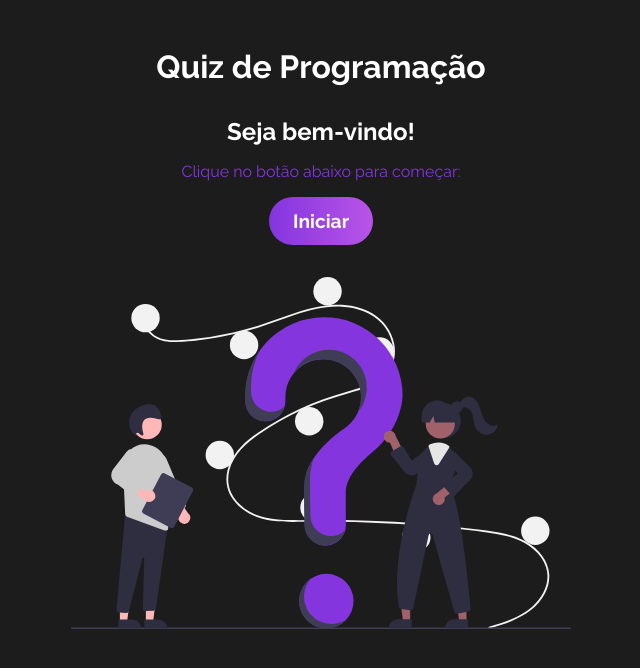
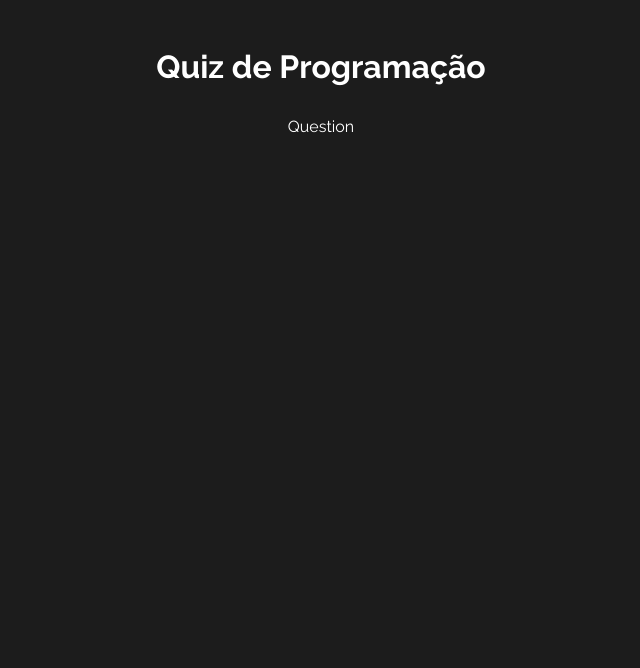
Before and after one commit to augusto0123/quiz-react, a React (Vite) app in the folder quiz/: page / in a window 1280 px wide. Both pictures are taken after a click on the button "Iniciar". Shown: the top 668 px of the page, without its empty margins (319-959 px from the left). Built offline with nearby package versions, Linux system fonts and the light colour scheme.

Commit message:
feat: alterando o estado do jogo

```diff
--- a/quiz/src/App.jsx
+++ b/quiz/src/App.jsx
@@ -1,15 +1,22 @@
 import { useState } from 'react'
+
+import { useContext } from 'react'
+import Welcome from './components/Welcome'
+import Question from './components/Question'
+
 import './App.css'
-
-import Welcome from './components/Welcome'
+import { QuizContext } from './context/quiz'
 
 function App() {
+
+  const [quizState, dispatch] = useContext(QuizContext);
 
   return (
     <>
       <div className='App'>
         <h1>Quiz de Programação</h1>
-        <Welcome/>
+        {quizState.gameStage === "Start" && <Welcome/>}
+        {quizState.gameStage === "Playing" && <Question/>}
       </div>
     </>
   )
--- /dev/null
+++ b/quiz/src/components/Question.jsx
@@ -0,0 +1,16 @@
+import React from 'react'
+import { useContext } from 'react'
+import { QuizContext } from '../context/quiz'
+
+const Question = () => {
+
+    const [quizState, dispatch] = useContext(QuizContext);
+
+    console.log(quizState)
+
+  return (
+    <div>Question</div>
+  )
+}
+
+export default Question
--- a/quiz/src/context/quiz.jsx
+++ b/quiz/src/context/quiz.jsx
@@ -6,7 +6,7 @@
 
 const initialState = {
     gameStage: STAGES[0],
-    questions
+    questions,
 }
 
 const quizReducer = (state, action) => {
@@ -15,7 +15,10 @@
 
     switch(action.type) {
         case "CHANGE_STATE":
-            return state;
+            return {
+                ...state,
+                gameStage: STAGES[1],
+            }
 
         default:
             return state;
```
Also changed, not shown: quiz/src/components/Question.css (added).
